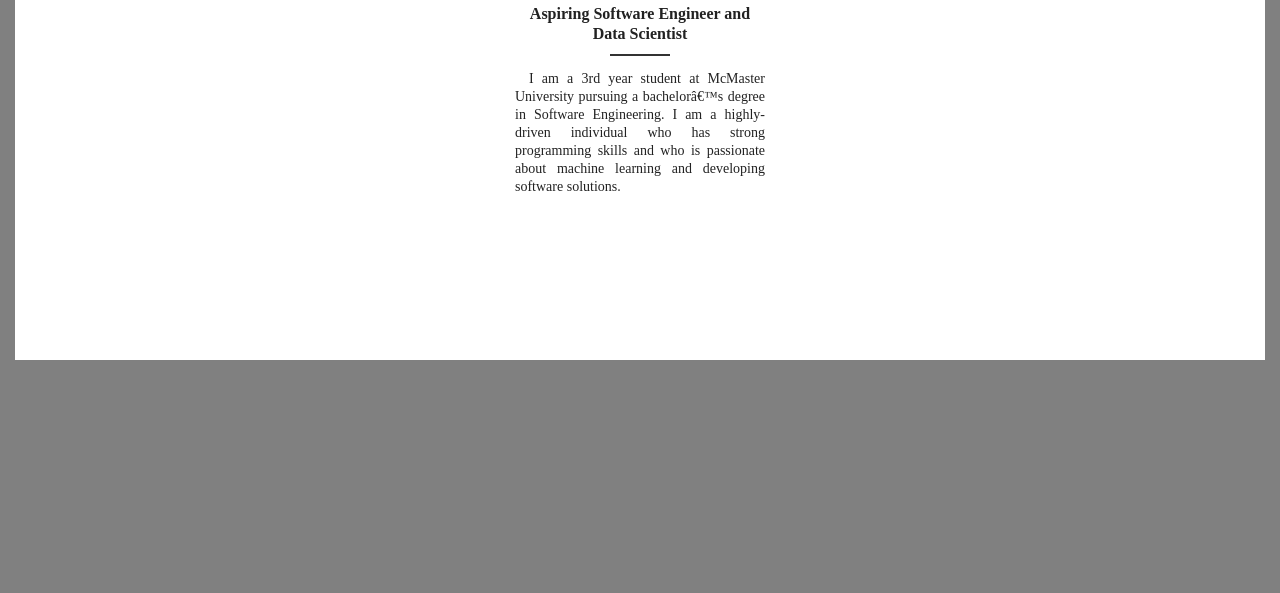
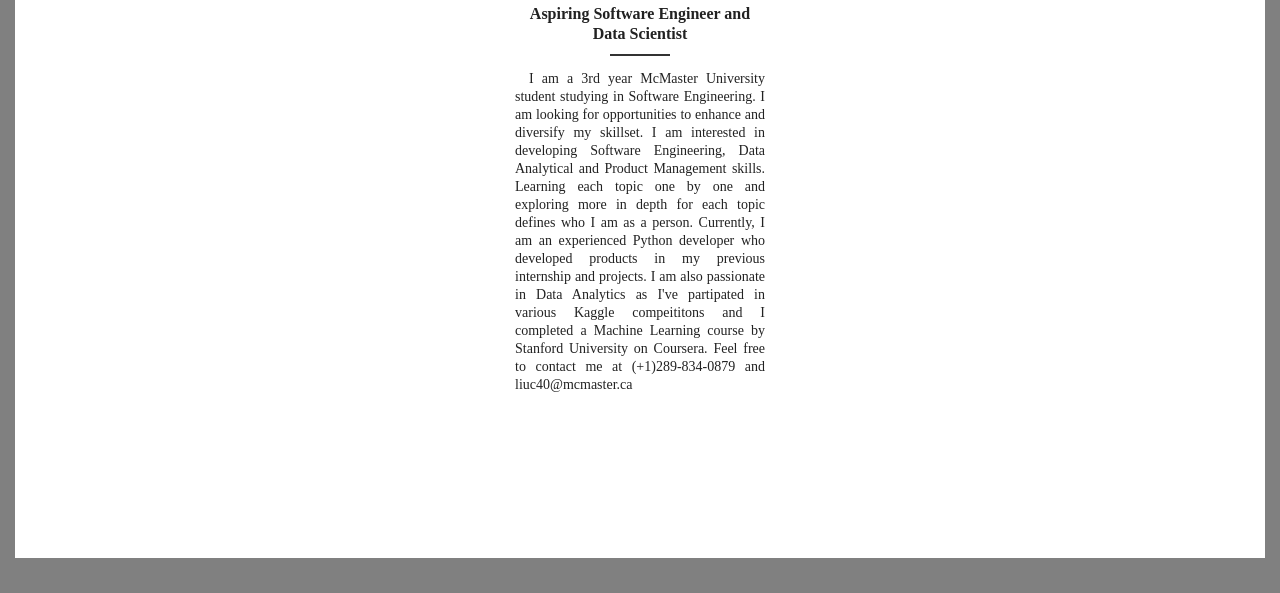
Before and after one commit to CheRayLiu/Ray-Liu-s-Website, a plain HTML site: page index.html in a window 1280 px wide. Shown: the part 207-800 px from the top of the page. Drawn offline with Linux system fonts and the light colour scheme.

Commit message:
Updated intro

```diff
--- a/index.html
+++ b/index.html
@@ -18,8 +18,17 @@
                 <h2>Aspiring Software Engineer and Data Scientist</h2>
                 <hr class="bottom">
                 <p>
-                I am a 3rd year student at McMaster University pursuing a bachelor’s degree in Software Engineering.
-                I am a highly-driven individual who has strong programming skills and who is passionate about machine learning and developing software solutions.
+                    I am a 3rd year McMaster University student studying in Software Engineering.
+                    I am looking for opportunities to enhance and diversify my skillset.
+                    I am interested in developing Software Engineering, Data Analytical and Product Management skills.
+                    Learning each topic one by one and exploring more in depth for each topic defines who I am as a person.
+
+                    Currently, I am an experienced Python developer who developed products in my previous internship and projects.
+                    I am also passionate in Data Analytics as I've partipated in various Kaggle compeititons and I completed a Machine Learning
+                    course by Stanford University on Coursera.
+
+                    Feel free to contact me at (+1)289-834-0879 and liuc40@mcmaster.ca
+
                 </p>
             </section>
         </div>
```
